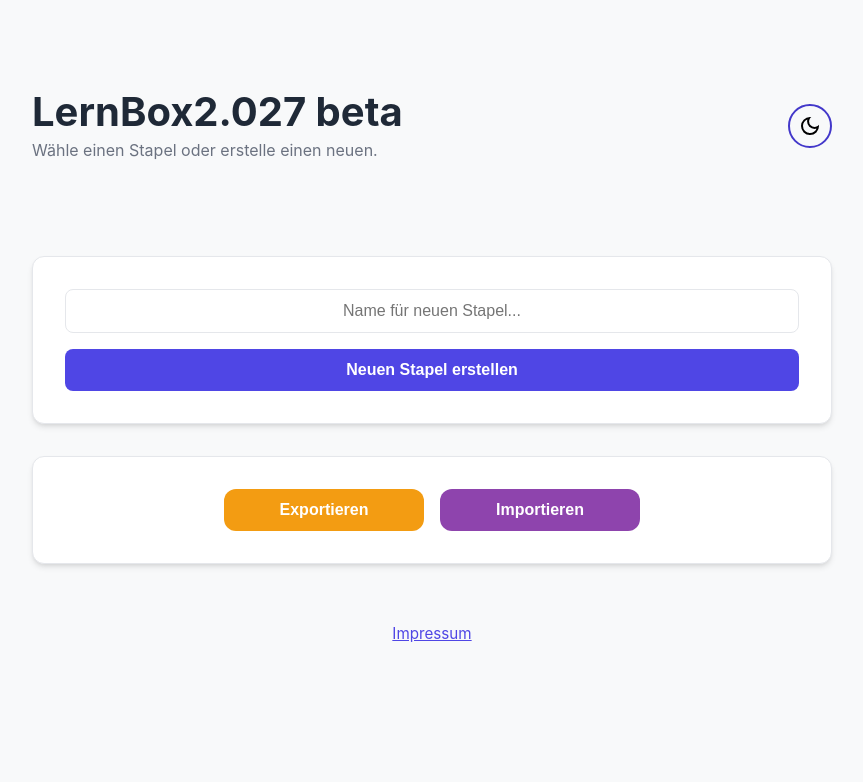
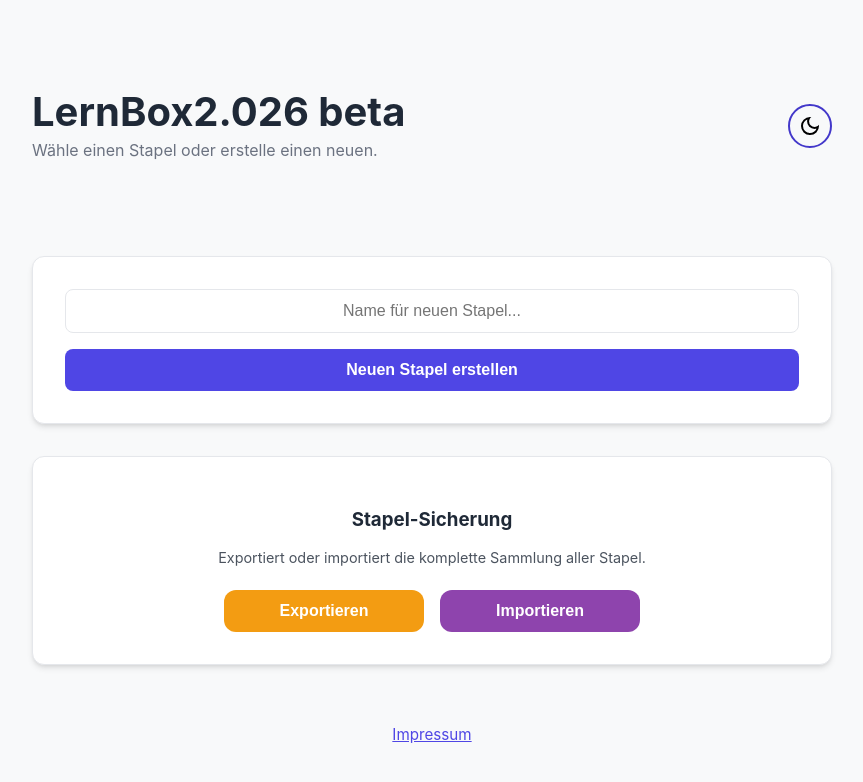
Before and after one commit to TaughtMe/vocabel-trainer-v2, a React (Create React App) app: page / in a window 1280 px wide. Shown: the top 782 px of the page, without its empty margins (208-1071 px from the left). Built offline with nearby package versions, Linux system fonts and the light colour scheme.

Commit message:
Webseite aktualisieren

```diff
--- a/src/DatenManagement.js
+++ b/src/DatenManagement.js
@@ -93,17 +93,8 @@ function DatenManagement({ vokabeln, onStapelImport, onCsvImport }) {
           <p> Import Bsp:Haus, house</p>
           <button onClick={handleCsvImportClick} className="button-full-width button-success">CSV Importieren</button>
         </div>
-
-        <div className="stapel-sicherung">
-          <h3>Stapel-Sicherung</h3>
-          <p>Exportiert oder importiert den kompletten Stapel inkl. Lernfortschritt.</p>
-          <div className="button-group">
-            <button onClick={handleExport} className="button-warning">Exportieren</button>
-            <button onClick={handleJsonImportClick} className="button-accent">Importieren</button>
-          </div>
-        </div>
-      </div>
     </div>
+  </div>
   );
 }
 
--- a/src/StapelAuswahl.js
+++ b/src/StapelAuswahl.js
@@ -2,7 +2,6 @@ import React, { useState } from 'react';
 import moonIcon from './moon.svg';
 import sunIcon from './sun.svg';
 
-// KORREKTUR: onSammlungImportieren wird jetzt als Prop empfangen
 function StapelAuswahl({ stapelSammlung, onStapelAuswählen, onStapelErstellen, onStapelLöschen, theme, toggleTheme, onGanzesExportieren, onSammlungImportieren }) {
   const [neuerStapelName, setNeuerStapelName] = useState('');
 
@@ -20,7 +19,7 @@ function StapelAuswahl({ stapelSammlung, onStapelAuswählen, onStapelErstellen,
         <div className="App">
           <header className="App-header header-overview">
               <div>
-                  <h1>LernBox2.027 beta</h1>
+                  <h1>LernBox2.026 beta</h1>
                   <p className="subtitle">Wähle einen Stapel oder erstelle einen neuen.</p>
               </div>
               <button onClick={toggleTheme} className="theme-toggle-button">
@@ -66,9 +65,15 @@ function StapelAuswahl({ stapelSammlung, onStapelAuswählen, onStapelErstellen,
               </form>
             </div>
 
-            {/* NEU: Import- und Export-Buttons in einer gemeinsamen Card */}
+            {/* HIER WURDE DER TEXT EINGEFÜGT */}
             <div className="card">
-             <div className="button-container">
+              <div style={{textAlign: 'center', marginBottom: '1.5rem'}}>
+                <h3>Stapel-Sicherung</h3>
+                <p style={{fontSize: '0.9rem', opacity: '0.8'}}>
+                  Exportiert oder importiert die komplette Sammlung aller Stapel.
+                </p>
+              </div>
+              <div className="button-container">
                 <button onClick={onGanzesExportieren} className="button-export">
                   Exportieren
                 </button>
```
